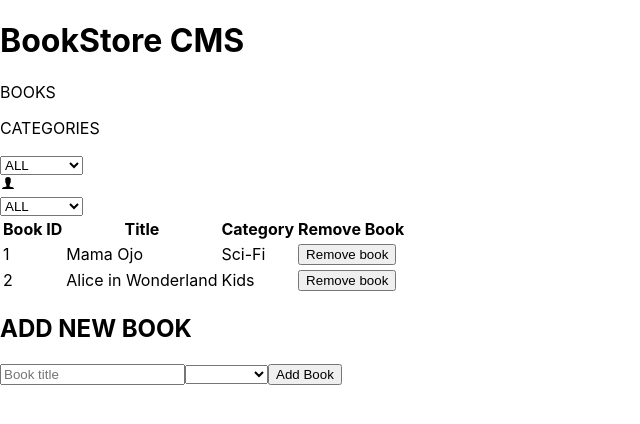
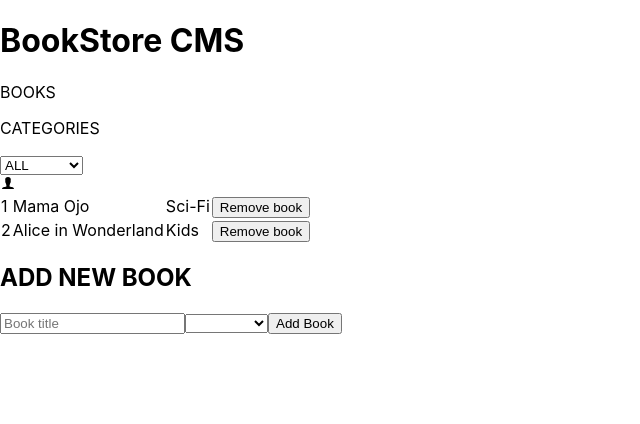
Before and after one commit to nganifaith/react-Bookstore, a React (Create React App) app: page / in a window 1280 px wide. Shown: the top 424 px of the page, without its empty margins (0-640 px from the left). Built offline with nearby package versions, Linux system fonts and the light colour scheme.

Commit message:
Add styles for booklist

```diff
--- /dev/null
+++ b/src/CSS/BookList.scss
@@ -0,0 +1,5 @@
+.book-list {
+  width: 80%;
+  margin: 50px auto;
+  font-family: Montserrat, sans-serif;
+}
--- a/src/containers/BooksList.js
+++ b/src/containers/BooksList.js
@@ -1,8 +1,7 @@
 import React from 'react';
 import { useDispatch, useSelector } from 'react-redux';
 import Book from '../components/Book';
-import { changeFilter, removeBook } from '../actions';
-import CatergoryFilter from '../components/CategoryFilter';
+import { removeBook } from '../actions';
 
 const selectBooks = (state) => {
   if (!state.filter) {
@@ -16,31 +15,12 @@ const BooksList = () => {
   const handleRemoveBook = (book) => {
     dispatch(removeBook(book));
   };
-  const handleChangeFilter = (filter) => {
-    dispatch(changeFilter(filter));
-  };
+
   return (
-    <div>
-      <CatergoryFilter handleFilterChange={handleChangeFilter} />
-      <table>
-        <thead>
-          <tr>
-            <th>Book ID</th>
-            <th>Title</th>
-            <th>Category</th>
-            <th>Remove Book</th>
-          </tr>
-        </thead>
-        <tbody>
-          {books.map((book) => (
-            <Book
-              book={book}
-              key={book.id}
-              handleRemoveBook={handleRemoveBook}
-            />
-          ))}
-        </tbody>
-      </table>
+    <div className="book-list">
+      {books.map((book) => (
+        <Book book={book} key={book.id} handleRemoveBook={handleRemoveBook} />
+      ))}
     </div>
   );
 };
```
